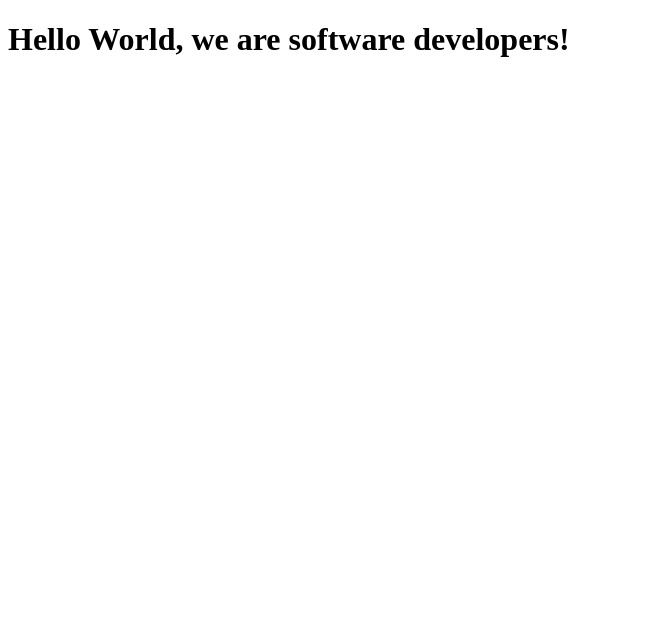
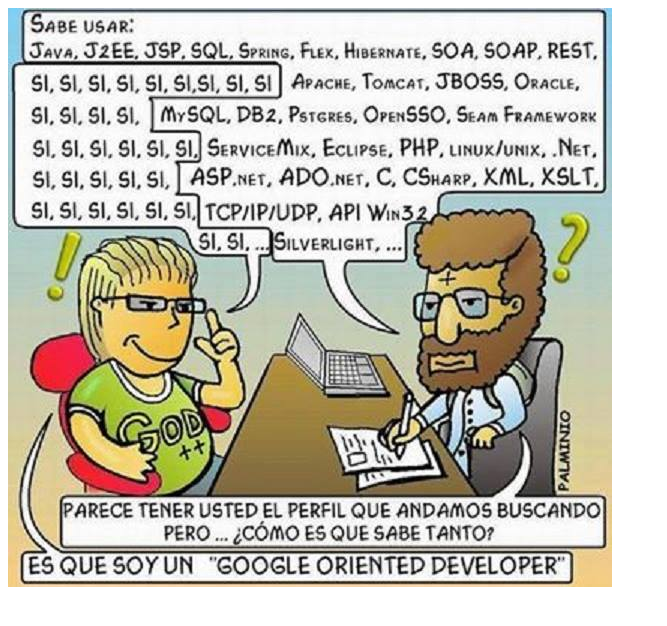
Before and after one commit to leopiresgoss/microverse-trials-elio-leo, a plain HTML site: page fcc-test-suite-template-master/index.html in a window 1280 px wide. Shown: the whole page, without its empty margins (0-667 px from the left). Drawn offline with Linux system fonts and the light colour scheme.

Commit message:
Change story 1 and 2

```diff
--- a/fcc-test-suite-template-master/index.html
+++ b/fcc-test-suite-template-master/index.html
@@ -8,19 +8,9 @@
 
   <body>
     <script src="https://cdn.freecodecamp.org/testable-projects-fcc/v1/bundle.js"></script>
-    <h1>Hello World, we are software developers!</h1>
-    <!--
-
-    Hello Camper!
-
-    For now, the test suite only works in Chrome!
-    Please read the README below in the JS Editor before beginning.
-    Feel free to delete this message once you have read it.
-    Good luck and Happy Coding!
-
-    - The freeCodeCamp Team
-
-    -->
-    <script  src="js/index.js"></script>
+    <header id="header">
+      <img id="header-img" src="Image/google-developer.jpg">
+    </header>
+    <script  src="js/index.js" ></script>
   </body>
 </html>
```
